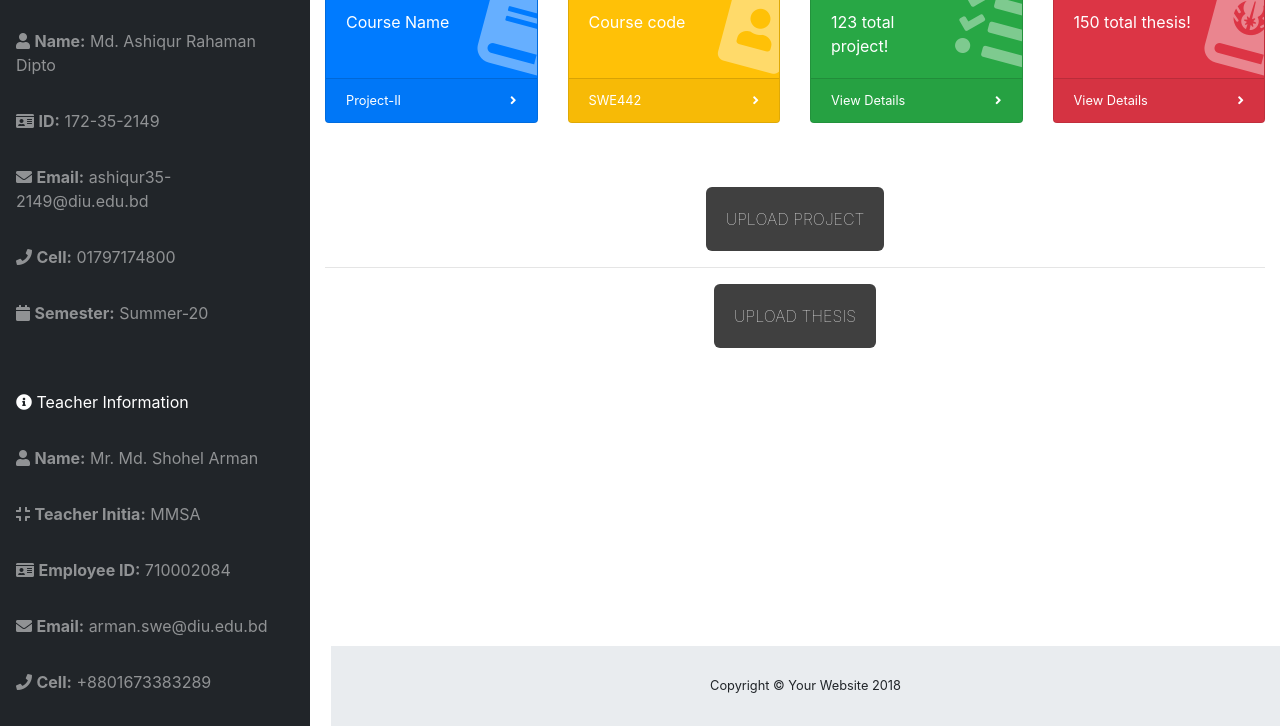
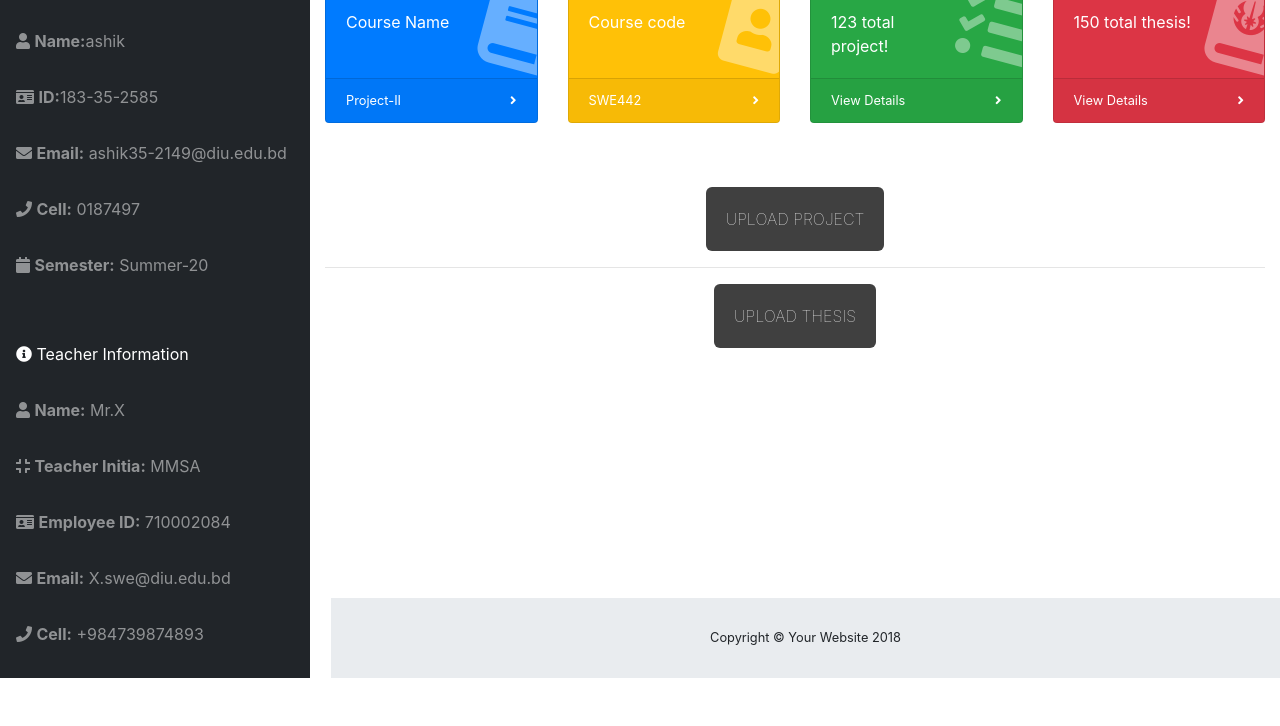
Before and after one commit to ardipta/Project-Archive, a plain HTML site: page dashboard-student-choice.html in a window 1280 px wide. Shown: the part 147-873 px from the top of the page. After the commit the page ends 825 px from the top, so only its background shows below. Drawn offline with Linux system fonts and the light colour scheme.

Commit message:
archive system

```diff
--- a/dashboard-student-choice.html
+++ b/dashboard-student-choice.html
@@ -100,28 +100,28 @@
         </li>
         <li class="nav-item">
           <a class="nav-link" href="#">
-            <img src="images/student.jpg" class="center">
+            <img src="#" class="center">
           </a>
         </li>
         <li class="nav-item">
           <a class="nav-link" href="#">
             <i class="fa fa-user" aria-hidden="true"></i>
-            <span><strong>Name:</strong> Md. Ashiqur Rahaman Dipto</span></a>
+            <span><strong>Name:</strong>ashik</span></a>
         </li>
         <li class="nav-item">
           <a class="nav-link" href="#">
             <i class="fa fa-id-card" aria-hidden="true"></i>
-            <span><strong>ID:</strong> 172-35-2149</span></a>
+            <span><strong>ID:</strong>183-35-2585</span></a>
         </li>
         <li class="nav-item">
           <a class="nav-link" href="#">
             <i class="fa fa-envelope" aria-hidden="true"></i>
-            <span><strong>Email:</strong> ashiqur35-2149@diu.edu.bd</span></a>
+            <span><strong>Email:</strong> ashik35-2149@diu.edu.bd</span></a>
         </li>
         <li class="nav-item">
           <a class="nav-link" href="#">
             <i class="fa fa-phone" aria-hidden="true"></i>
-            <span><strong>Cell:</strong> 01797174800</span></a>
+            <span><strong>Cell:</strong> 0187497</span></a>
         </li>
         <li class="nav-item">
           <a class="nav-link" href="#">
@@ -138,7 +138,7 @@
         <li class="nav-item">
           <a class="nav-link" href="#">
             <i class="fa fa-user" aria-hidden="true"></i>
-            <span><strong>Name:</strong> Mr. Md. Shohel Arman</span></a>
+            <span><strong>Name:</strong> Mr.X</span></a>
         </li>
         <li class="nav-item">
           <a class="nav-link" href="#">
@@ -153,12 +153,12 @@
         <li class="nav-item">
           <a class="nav-link" href="#">
             <i class="fa fa-envelope" aria-hidden="true"></i>
-            <span><strong>Email:</strong> arman.swe@diu.edu.bd</span></a>
+            <span><strong>Email:</strong> X.swe@diu.edu.bd</span></a>
         </li>
         <li class="nav-item">
           <a class="nav-link" href="#">
             <i class="fa fa-phone" aria-hidden="true"></i>
-            <span><strong>Cell:</strong> +8801673383289</span></a>
+            <span><strong>Cell:</strong> +984739874893</span></a>
         </li>
       </ul>
 
```
Also changed, not shown: dashboard-student-project.html (+8 -8 lines), dashboard-student-thesis.html (+8 -8 lines).
